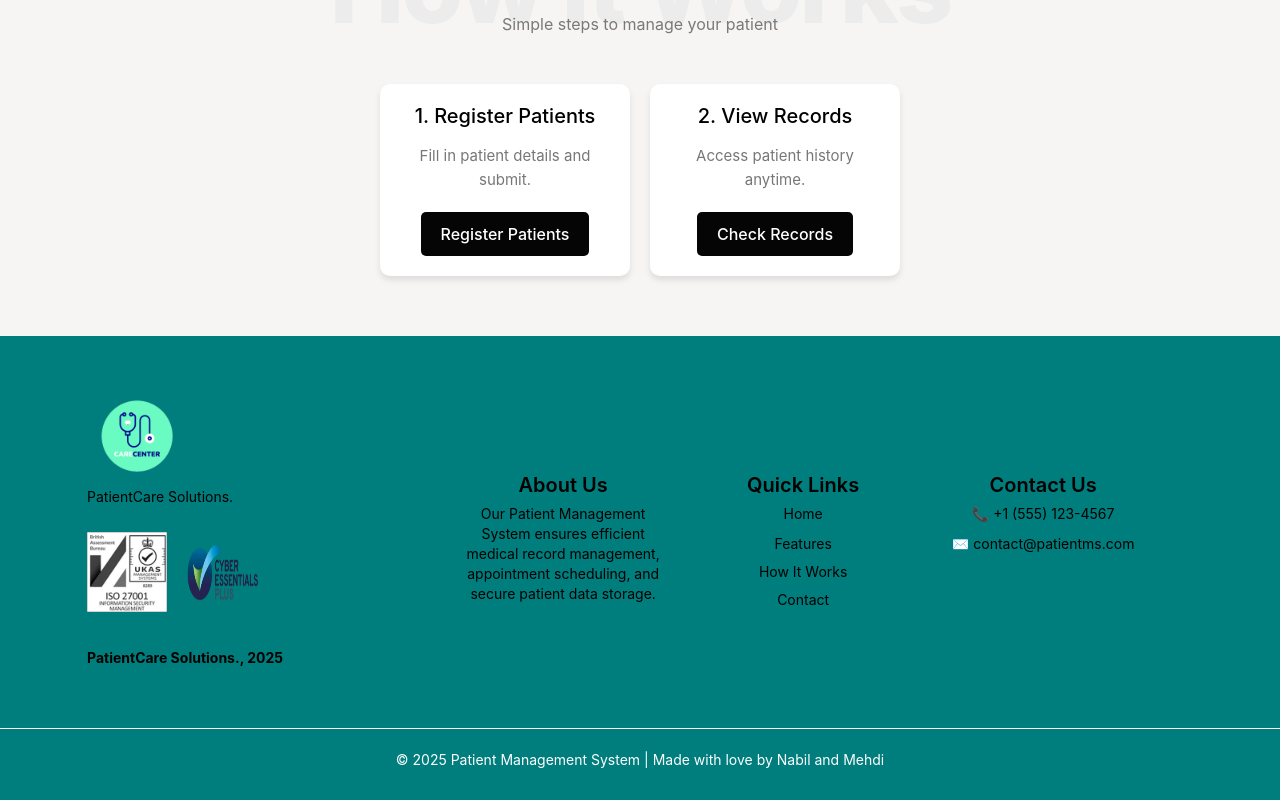
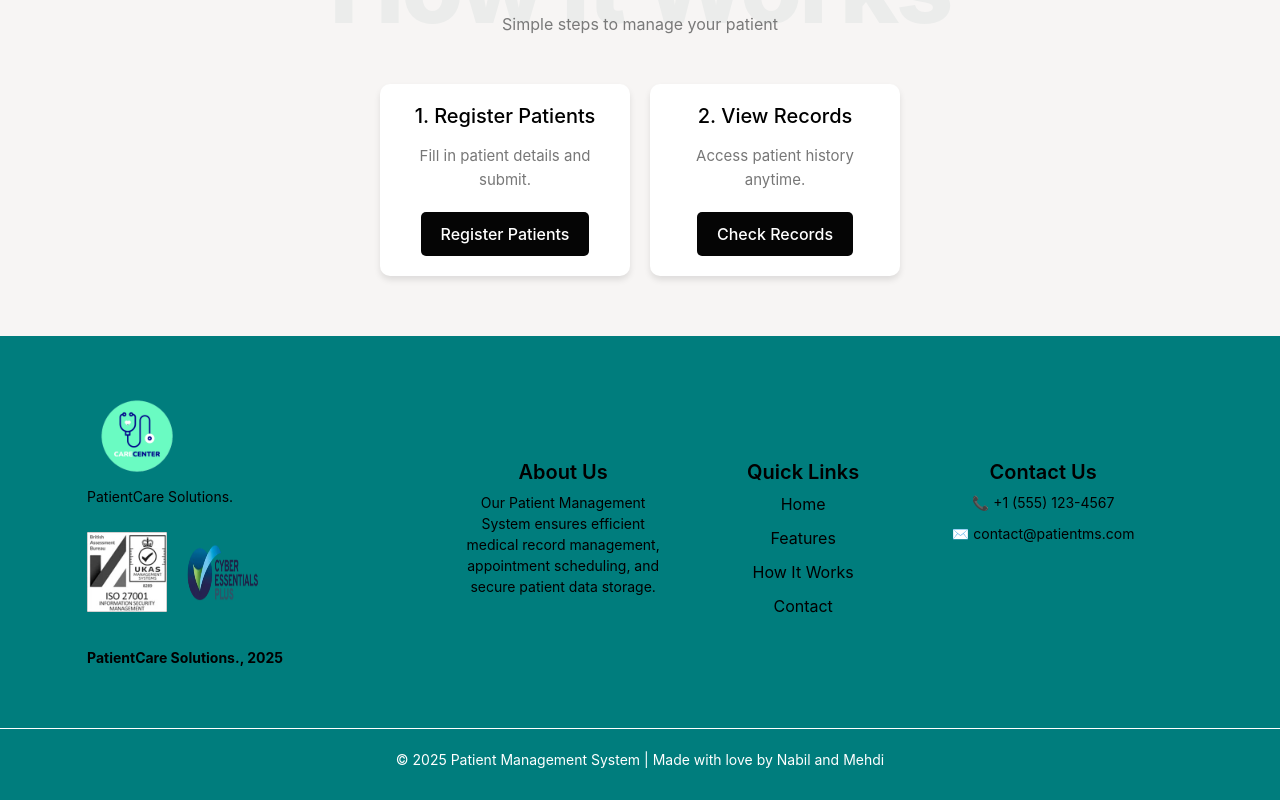
Before and after one commit to nabilhamouche/Patient-Management, a Vue app: page / in a window 1280 px wide. Shown: the part 1967-2767 px from the top of the page. Built offline with nearby package versions, Linux system fonts and the light colour scheme.

Commit message:
feat: add transition effects to buttons and improve text styling for better readability

```diff
--- a/src/App.vue
+++ b/src/App.vue
@@ -229,6 +229,7 @@ onUnmounted(() => {
 
 .scrolled-button {
   color: black;
+  transition: color 300ms, background-color 300ms;
 }
 
 .scrolled-button:hover {
@@ -238,6 +239,7 @@ onUnmounted(() => {
 
 .normal-button {
   color: #374151;
+  transition: color 300ms, font-weight 300ms;
 }
 
 .normal-button:hover {
--- a/src/components/Homepage.vue
+++ b/src/components/Homepage.vue
@@ -1,4 +1,4 @@
-<script setup lang="ts">
+<script setup>
 import { onMounted } from 'vue';
 
 onMounted(() => {
@@ -9,7 +9,7 @@ onMounted(() => {
     threshold: 0.5,
   };
 
-  const observerCallback = (entries: IntersectionObserverEntry[], observer: IntersectionObserver) => {
+  const observerCallback = (entries, observer) => {
     entries.forEach(entry => {
       if (entry.isIntersecting) {
         entry.target.classList.add('show');
@@ -34,8 +34,8 @@ onMounted(() => {
       <div class="hero__container nav-container">
         <div class="hero-content">
           <h1>Powering Healthcare.</h1>
-          <p class="scroll-item" style="font-size: 20px;">Effortlessly manage patient records with our easy-to-use system.</p>
-          <button  class="scroll-item" @click="$emit('navigate', 'form')">Get Started</button>
+          <p class="scroll-item hero-desc">Effortlessly manage patient records with our easy-to-use system.</p>
+          <button class="scroll-item" @click="$emit('navigate', 'form')">Get Started</button>
         </div>
         <div class="health-image">
           <img style="height: 100%; width: 100%;" src="./images/hero_health.png" alt="health image">
@@ -46,7 +46,7 @@ onMounted(() => {
     <!-- Features Section -->
     <section class="features scroll-item max-wnav-container" id="features">
       <h1>Features</h1>
-      <p>Designed for Impact, Built for Perfection</p>
+      <p class="features-subtitle">Designed for Impact, Built for Perfection</p>
       <div class="feature_content">
         <div class="feature_items">
           <h2>📋 Easy Patient Management</h2>
@@ -64,21 +64,21 @@ onMounted(() => {
     </section>
 
     <!-- Wrapper Section -->
-    <div class="wrapper_section ">
+    <div class="wrapper_section">
       <div class="bg-image__wrapper">
         <img class="bg-image" src="./images/blue_bg.webp" alt="bg blue img">
       </div>
       <div class="wrapper_content nav-container">
         <h1 class="scroll-item">Effortless Patient Management for Healthcare Professionals</h1>
-        <p class="scroll-item" style="font-size: 20px;">Streamline patient records, appointments, and medical history with our simple and efficient system. Keep all your patient data organized in one place.</p>
+        <p class="scroll-item hero-desc">Streamline patient records, appointments, and medical history with our simple and efficient system. Keep all your patient data organized in one place.</p>
         <button class="scroll-item" @click="$emit('navigate', 'form')">Get Started Today</button>
       </div>
     </div>
 
     <!-- How It Works Section -->
-    <section class="how-it-works " id="howit-works">
+    <section class="how-it-works" id="howit-works">
       <h1 class="scroll-item">How It Works</h1>
-      <p class="scroll-item">Simple steps to manage your patient</p>
+      <p class="scroll-item features-subtitle">Simple steps to manage your patient</p>
       <div class="steps">
         <div class="step">
           <div class="scroll-item">
@@ -87,12 +87,12 @@ onMounted(() => {
           </div>
           <button class="scroll-item" @click="$emit('navigate', 'form')">Register Patients</button>
         </div>
-        <div class="step ">
+        <div class="step">
           <div class="scroll-item">
             <h3>2. View Records</h3>
             <p>Access patient history anytime.</p>
           </div>
-          <button class="scroll-item"  @click="$emit('navigate', 'list')">Check Records</button>
+          <button class="scroll-item" @click="$emit('navigate', 'list')">Check Records</button>
         </div>
       </div>
     </section>
@@ -111,24 +111,24 @@ onMounted(() => {
         </div>
         <div class="container">
           <div class="box">
-            <h3 class="text-lg font-semibold mb-3">About Us</h3>
-            <p class="text-sm">
+            <h3 class="heading">About Us</h3>
+            <p class="text">
               Our Patient Management System ensures efficient medical record management, appointment scheduling, and secure patient data storage.
             </p>
           </div>
           <div class="box">
-            <h3 class="text-lg font-semibold mb-3">Quick Links</h3>
-            <ul class="text-sm space-y-2">
-              <li><a href="#home" class="hover:text-white transition">Home</a></li>
-              <li><a href="#features" class="hover:text-white transition">Features</a></li>
-              <li><a href="#howit-works" class="hover:text-white transition">How It Works</a></li>
-              <li><a href="#contact" class="hover:text-white transition">Contact</a></li>
+            <h3 class="heading">Quick Links</h3>
+            <ul>
+              <li><a href="#home" class="link">Home</a></li>
+              <li><a href="#features" class="link">Features</a></li>
+              <li><a href="#howit-works" class="link">How It Works</a></li>
+              <li><a href="#contact" class="link">Contact</a></li>
             </ul>
           </div>
           <div class="box" id="contact">
-            <h3 class="text-lg font-semibold mb-3">Contact Us</h3>
-            <p class="text-sm">📞 +1 (555) 123-4567</p>
-            <p class="text-sm">✉️ contact@patientms.com</p>
+            <h3 class="heading">Contact Us</h3>
+            <p class="text">📞 +1 (555) 123-4567</p>
+            <p class="text">✉️ contact@patientms.com</p>
           </div>
         </div>
       </div>
@@ -136,7 +136,6 @@ onMounted(() => {
     </footer>
   </div>
 </template>
-
 
   <style>
    /* some additional style */
@@ -156,7 +155,38 @@ onMounted(() => {
     transform: translateY(30px);
     transition: opacity 0.6s ease-out, transform 0.6s ease-out;
   }
+  .hero-desc {
+  font-size: 20px;
+}
 
+.heading {
+  font-size: 20px;
+  font-weight: 600;
+  margin-bottom: 5px;
+}
+
+.text {
+  font-size: 14px;
+  margin-bottom: 10px;
+}
+
+.link {
+  text-decoration: none;
+  color: inherit;
+  transition: color 0.3s ease-in-out;
+}
+
+.link:hover {
+  color: #fff;
+}
+
+.features-subtitle {
+  margin: -50px 0 0;
+  font-size: 1rem;
+  text-align: center;
+  color: #797979;
+  animation: fadeInUp 1.2s ease;
+}
   .scroll-item.show {
     opacity: 1;
     transform: translateY(0);
```
